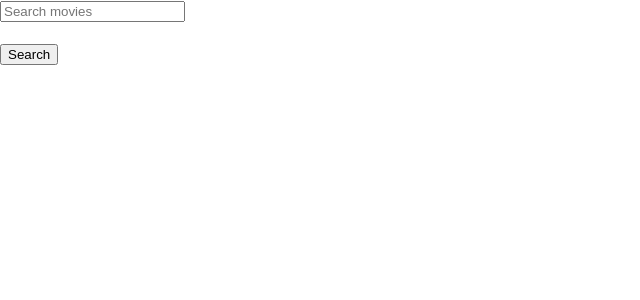
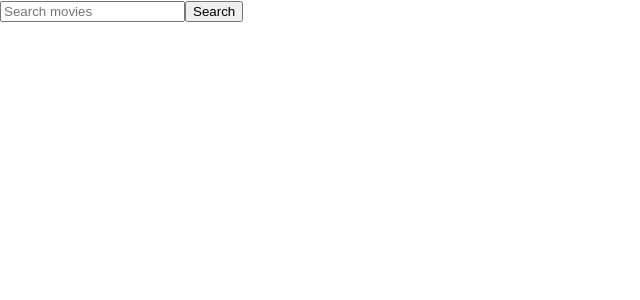
Before and after one commit to ritamariapereztineo28/React-project2020, a React (Create React App) app: page / in a window 1280 px wide. Shown: the top 300 px of the page, without its empty margins (0-640 px from the left). Built offline with nearby package versions, Linux system fonts and the light colour scheme.

Commit message:
nueva posicion del mensaje

```diff
--- a/src/components/Search.js
+++ b/src/components/Search.js
@@ -19,9 +19,11 @@ class Search extends Component {
     return (
       <div>
         <input placeholder="Search movies"></input>
+
+        <button onClick={this.buttonClick}> Search </button>
         <h1>{this.state.message}</h1>
-        <button onClick={this.buttonClick}> Search </button>
       </div>
+
     );
   }
 }
```
